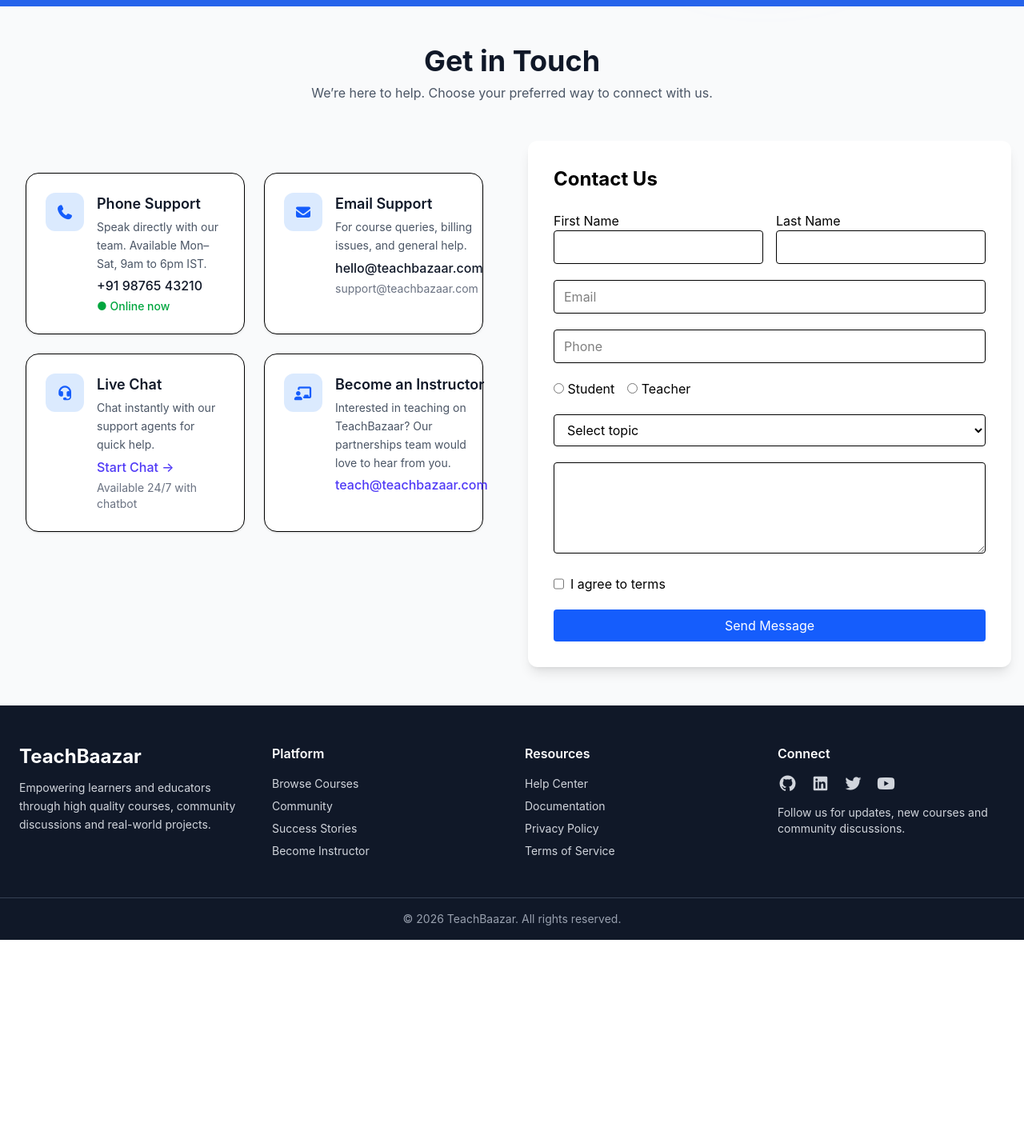
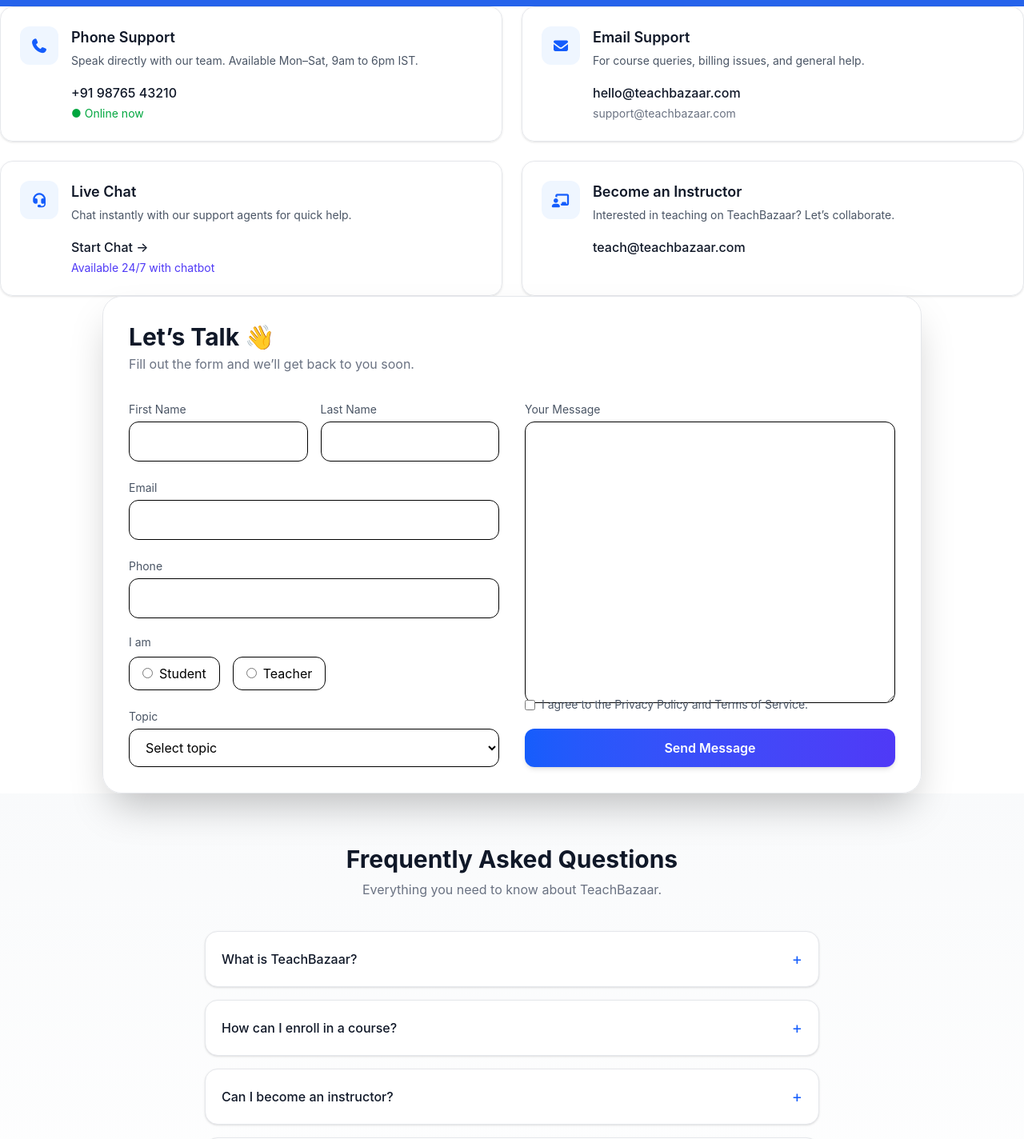
Before and after one commit to isthatViru/TEACHBAZAAR, a React app in the folder FrontEnd/myapp/: page /contact in a window 1280 px wide. Shown: the part 660-2084 px from the top of the page at 80% size. Before the commit the page ends 1835 px from the top, so only its background shows below. Built offline with nearby package versions, Linux system fonts and the light colour scheme; the HTML template or start-up script is replaced by a standard one.

Commit message:
Added FAQ Feature

```diff
--- a/FrontEnd/myapp/src/components/Contact/ContactMain/Cards/Cards.jsx
+++ b/FrontEnd/myapp/src/components/Contact/ContactMain/Cards/Cards.jsx
@@ -1,113 +1,82 @@
 import React from "react";
+
+const cardData = [
+  {
+    title: "Phone Support",
+    desc: "Speak directly with our team. Available Mon–Sat, 9am to 6pm IST.",
+    info: "+91 98765 43210",
+    extra: "● Online now",
+    icon: "fa-phone",
+    color: "text-green-600",
+  },
+  {
+    title: "Email Support",
+    desc: "For course queries, billing issues, and general help.",
+    info: "hello@teachbazaar.com",
+    extra: "support@teachbazaar.com",
+    icon: "fa-envelope",
+    color: "text-gray-500",
+  },
+  {
+    title: "Live Chat",
+    desc: "Chat instantly with our support agents for quick help.",
+    info: "Start Chat →",
+    extra: "Available 24/7 with chatbot",
+    icon: "fa-headset",
+    color: "text-indigo-600",
+  },
+  {
+    title: "Become an Instructor",
+    desc: "Interested in teaching on TeachBazaar? Let’s collaborate.",
+    info: "teach@teachbazaar.com",
+    extra: "",
+    icon: "fa-chalkboard-user",
+    color: "text-indigo-600",
+  },
+];
 
 const Cards = () => {
   return (
-    <div className="w-full flex justify-center px-4 py-10 bg-gray-50">
+    <div className="grid sm:grid-cols-2 gap-6">
+      {cardData.map((card, index) => (
+        <div
+          key={index}
+          className="group p-6 bg-white/80 backdrop-blur-md border border-gray-200 rounded-2xl shadow-sm hover:shadow-xl hover:-translate-y-1 transition-all duration-300 cursor-pointer"
+        >
+          {/* Top Section */}
+          <div className="flex items-start gap-4">
 
-      {/* Grid Container */}
-      <div className="grid grid-cols-1 sm:grid-cols-2 lg:grid-cols-2 gap-6 max-w-5xl w-full">
-
-        {/* Card 1 */}
-        <div className="flex items-start gap-4 p-6 bg-white border rounded-2xl shadow-sm hover:shadow-lg transition duration-300 h-full">
-
-          <div className="w-12 h-12 flex items-center justify-center bg-blue-100 rounded-xl flex-shrink-0">
-            <i className="fa-solid fa-phone text-blue-600 text-lg"></i>
+            {/* Icon */}
+            <div className="w-12 h-12 flex items-center justify-center rounded-xl bg-blue-50 group-hover:bg-blue-100 transition">
+              <i className={`fa-solid ${card.icon} text-blue-600 text-lg`}></i>
             </div>
 
+            {/* Content */}
             <div className="flex flex-col gap-1">
-            <h3 className="text-lg font-semibold text-gray-900">
-              Phone Support
+              <h3 className="text-lg font-semibold text-gray-900 group-hover:text-blue-600 transition">
+                {card.title}
               </h3>
 
               <p className="text-gray-600 text-sm leading-relaxed">
-              Speak directly with our team. Available Mon–Sat, 9am to 6pm IST.
+                {card.desc}
               </p>
-
-            <p className="font-medium text-gray-900">
-              +91 98765 43210
-            </p>
-
-            <span className="text-green-600 text-sm font-medium">
-              ● Online now
-            </span>
             </div>
           </div>
 
-        {/* Card 2 */}
-        <div className="flex items-start gap-4 p-6 bg-white border rounded-2xl shadow-sm hover:shadow-lg transition duration-300 h-full">
+          {/* Bottom Section */}
+          <div className="mt-4 pl-16 flex flex-col gap-1">
+            <span className="font-medium text-gray-900">
+              {card.info}
+            </span>
 
-          <div className="w-12 h-12 flex items-center justify-center bg-blue-100 rounded-xl flex-shrink-0">
-            <i className="fa-solid fa-envelope text-blue-600 text-lg"></i>
-          </div>
-
-          <div className="flex flex-col gap-1">
-            <h3 className="text-lg font-semibold text-gray-900">
-              Email Support
-            </h3>
-
-            <p className="text-gray-600 text-sm leading-relaxed">
-              For course queries, billing issues, and general help.
-            </p>
-
-            <p className="font-medium text-gray-900">
-              hello@teachbazaar.com
-            </p>
-
-            <span className="text-gray-500 text-sm">
-              support@teachbazaar.com
+            {card.extra && (
+              <span className={`text-sm ${card.color}`}>
+                {card.extra}
               </span>
+            )}
           </div>
         </div>
-
-        {/* Card 3 */}
-        <div className="flex items-start gap-4 p-6 bg-white border rounded-2xl shadow-sm hover:shadow-lg transition duration-300 h-full">
-
-          <div className="w-12 h-12 flex items-center justify-center bg-blue-100 rounded-xl flex-shrink-0">
-            <i className="fa-solid fa-headset text-blue-600 text-lg"></i>
-          </div>
-
-          <div className="flex flex-col gap-1">
-            <h3 className="text-lg font-semibold text-gray-900">
-              Live Chat
-            </h3>
-
-            <p className="text-gray-600 text-sm leading-relaxed">
-              Chat instantly with our support agents for quick help.
-            </p>
-
-            <span className="text-indigo-600 font-medium cursor-pointer hover:underline">
-              Start Chat →
-            </span>
-
-            <span className="text-gray-500 text-sm">
-              Available 24/7 with chatbot
-            </span>
-          </div>
-        </div>
-
-        {/* Card 4 */}
-        <div className="flex items-start gap-4 p-6 bg-white border rounded-2xl shadow-sm hover:shadow-lg transition duration-300 h-full">
-
-          <div className="w-12 h-12 flex items-center justify-center bg-blue-100 rounded-xl flex-shrink-0">
-            <i className="fa-solid fa-chalkboard-user text-blue-600 text-lg"></i>
-          </div>
-
-          <div className="flex flex-col gap-1">
-            <h3 className="text-lg font-semibold text-gray-900">
-              Become an Instructor
-            </h3>
-
-            <p className="text-gray-600 text-sm leading-relaxed">
-              Interested in teaching on TeachBazaar? Our partnerships team would love to hear from you.
-            </p>
-
-            <span className="text-indigo-600 font-medium">
-              teach@teachbazaar.com
-            </span>
-          </div>
-        </div>
-
-      </div>
+      ))}
     </div>
   );
 };
--- a/FrontEnd/myapp/src/components/Contact/ContactMain/Cards/CardsMain.jsx
+++ /dev/null
@@ -1,37 +0,0 @@
-import React from "react";
-import Cards from "./Cards";
-import ContactForm from "../ContactForm/ContactForm";
-
-const CardsMain = () => {
-  return (
-    <div className="bg-gray-50 py-12 px-4">
-
-      <div className="max-w-7xl mx-auto">
-
-        {/* Heading */}
-        <div className="text-center mb-12">
-          <h2 className="text-3xl md:text-4xl font-bold text-gray-900">
-            Get in Touch
-          </h2>
-          <p className="text-gray-600 mt-2">
-            We’re here to help. Choose your preferred way to connect with us.
-          </p>
-        </div>
-
-        {/* Layout */}
-        <div className="grid grid-cols-1 lg:grid-cols-2 gap-10 items-start">
-
-          {/* Cards */}
-          <Cards />
-
-          {/* Form */}
-          <ContactForm />
-
-        </div>
-
-      </div>
-    </div>
-  );
-};
-
-export default CardsMain;
--- a/FrontEnd/myapp/src/components/Contact/ContactMain/ContactForm/ContactForm.jsx
+++ b/FrontEnd/myapp/src/components/Contact/ContactMain/ContactForm/ContactForm.jsx
@@ -1,205 +1,139 @@
-import React, { useState } from "react";
+import React from "react";
 
 const ContactForm = () => {
-  const [formData, setFormData] = useState({
-    firstName: "",
-    lastName: "",
-    email: "",
-    phone: "",
-    role: "",
-    topic: "",
-    message: "",
-    consent: false,
-  });
+  return (
+    <div className="w-full flex justify-center">
 
-  const [errors, setErrors] = useState({});
-  const [loading, setLoading] = useState(false);
-  const [success, setSuccess] = useState("");
+      <div className="w-full max-w-5xl bg-white/80 backdrop-blur-xl border border-gray-200 shadow-2xl rounded-3xl p-8">
 
-  const handleChange = (e) => {
-    const { name, value, type, checked } = e.target;
+        {/* Header */}
+        <div className="mb-8">
+          <h2 className="text-3xl font-bold text-gray-900">
+            Let’s Talk 👋
+          </h2>
+          <p className="text-gray-500 mt-1">
+            Fill out the form and we’ll get back to you soon.
+          </p>
+        </div>
 
-    setFormData((prev) => ({
-      ...prev,
-      [name]: type === "checkbox" ? checked : value,
-    }));
-  };
+        {/* Horizontal Layout */}
+        <form className="grid grid-cols-1 lg:grid-cols-2 gap-8">
 
-  const validate = () => {
-    let newErrors = {};
+          {/* LEFT SIDE */}
+          <div className="space-y-5">
 
-    if (!formData.firstName.trim())
-      newErrors.firstName = "First name is required";
-
-    if (!formData.lastName.trim())
-      newErrors.lastName = "Last name is required";
-
-    if (!formData.email.includes("@"))
-      newErrors.email = "Valid email is required";
-
-    if (!/^[0-9]{10}$/.test(formData.phone))
-      newErrors.phone = "Phone must be 10 digits";
-
-    if (!formData.role)
-      newErrors.role = "Please select student or teacher";
-
-    if (!formData.topic)
-      newErrors.topic = "Please select a topic";
-
-    if (!formData.message.trim())
-      newErrors.message = "Message cannot be empty";
-
-    if (!formData.consent)
-      newErrors.consent = "You must agree before submitting";
-
-    return newErrors;
-  };
-
-  const handleSubmit = async (e) => {
-    e.preventDefault();
-
-    const validationErrors = validate();
-    setErrors(validationErrors);
-
-    if (Object.keys(validationErrors).length !== 0) return;
-
-    try {
-      setLoading(true);
-      setSuccess("");
-
-      await new Promise((resolve) => setTimeout(resolve, 1000));
-
-      setSuccess("Message sent successfully!");
-      setFormData({
-        firstName: "",
-        lastName: "",
-        email: "",
-        phone: "",
-        role: "",
-        topic: "",
-        message: "",
-        consent: false,
-      });
-    } catch (error) {
-      console.error(error);
-    } finally {
-      setLoading(false);
-    }
-  };
-
-  return (
-    <div className="w-full">
-      <div className="bg-white shadow-lg rounded-xl p-8 w-full">
-        <h2 className="text-2xl font-bold mb-6">Contact Us</h2>
-
-        <form onSubmit={handleSubmit} className="space-y-5">
-
-          <div className="grid md:grid-cols-2 gap-4">
+            {/* Names */}
+            <div className="grid grid-cols-2 gap-4">
               <div>
-              <label htmlFor="firstName">First Name</label>
+                <label className="text-sm text-gray-600">First Name</label>
                 <input
+                  type="text"
+                  name="firstName"
                   id="firstName"
-                name="firstName"
-                value={formData.firstName}
-                onChange={handleChange}
-                className="w-full border px-3 py-2 rounded"
+                  className="w-full mt-1 px-4 py-3 border rounded-xl focus:ring-2 focus:ring-blue-500"
                 />
-              {errors.firstName && <p className="text-red-500 text-sm">{errors.firstName}</p>}
               </div>
 
               <div>
-              <label htmlFor="lastName">Last Name</label>
+                <label className="text-sm text-gray-600">Last Name</label>
                 <input
+                  type="text"
+                  name="lastName"
                   id="lastName"
-                name="lastName"
-                value={formData.lastName}
-                onChange={handleChange}
-                className="w-full border px-3 py-2 rounded"
+                  className="w-full mt-1 px-4 py-3 border rounded-xl focus:ring-2 focus:ring-blue-500"
                 />
-              {errors.lastName && <p className="text-red-500 text-sm">{errors.lastName}</p>}
               </div>
             </div>
 
+            {/* Email */}
+            <div>
+              <label className="text-sm text-gray-600">Email</label>
               <input
                 type="email"
+                name="email"
                 id="email"
-            name="email"
-            placeholder="Email"
-            value={formData.email}
-            onChange={handleChange}
-            className="w-full border px-3 py-2 rounded"
+                className="w-full mt-1 px-4 py-3 border rounded-xl focus:ring-2 focus:ring-blue-500"
               />
+            </div>
 
+            {/* Phone */}
+            <div>
+              <label className="text-sm text-gray-600">Phone</label>
               <input
                 type="tel"
+                name="phone"
                 id="phone"
-            name="phone"
-            placeholder="Phone"
-            value={formData.phone}
-            onChange={handleChange}
-            className="w-full border px-3 py-2 rounded"
+                className="w-full mt-1 px-4 py-3 border rounded-xl focus:ring-2 focus:ring-blue-500"
               />
+            </div>
 
+            {/* Role */}
+            <div>
+              <label className="text-sm text-gray-600 mb-2 block">
+                I am
+              </label>
               <div className="flex gap-4">
-            <label>
-              <input
-                type="radio"
-                name="role"
-                value="student"
-                onChange={handleChange}
-              /> Student
+                <label className="flex items-center gap-2 px-4 py-2 border rounded-xl cursor-pointer hover:bg-blue-50">
+                  <input type="radio" name="role" id="student" />
+                  Student
                 </label>
+                <label className="flex items-center gap-2 px-4 py-2 border rounded-xl cursor-pointer hover:bg-blue-50">
+                  <input type="radio" name="role" id="teacher" />
+                  Teacher
+                </label>
+              </div>
+            </div>
 
-            <label>
-              <input
-                type="radio"
-                name="role"
-                value="teacher"
-                onChange={handleChange}
-              /> Teacher
+            {/* Topic */}
+            <div>
+              <label className="text-sm text-gray-600">Topic</label>
+              <select
+                name="topic"
+                id="topic"
+                className="w-full mt-1 px-4 py-3 border rounded-xl focus:ring-2 focus:ring-blue-500"
+              >
+                <option value="">Select topic</option>
+                <option value="general">General Inquiry</option>
+                <option value="courses">Courses</option>
+                <option value="support">Support</option>
+                <option value="billing">Billing</option>
+              </select>
+            </div>
+
+          </div>
+
+          {/* RIGHT SIDE */}
+          <div className="flex flex-col space-y-5">
+
+            {/* Message */}
+            <div className="flex-1">
+              <label className="text-sm text-gray-600">Your Message</label>
+              <textarea
+                name="message"
+                id="message"
+                rows="10"
+                className="w-full mt-1 px-4 py-3 border rounded-xl focus:ring-2 focus:ring-blue-500 h-full"
+              ></textarea>
+            </div>
+
+            {/* Checkbox */}
+            <div className="flex items-start gap-2 text-sm text-gray-600">
+              <input type="checkbox" id="consent" name="consent" className="mt-1" />
+              <label htmlFor="consent">
+                I agree to the Privacy Policy and Terms of Service.
               </label>
             </div>
 
-          <select
-            id="topic"
-            name="topic"
-            value={formData.topic}
-            onChange={handleChange}
-            className="w-full border px-3 py-2 rounded"
-          >
-            <option value="">Select topic</option>
-            <option value="courses">Courses</option>
-            <option value="support">Support</option>
-          </select>
-
-          <textarea
-            id="message"
-            name="message"
-            rows="4"
-            value={formData.message}
-            onChange={handleChange}
-            className="w-full border px-3 py-2 rounded"
-          />
-
-          <label className="flex gap-2">
-            <input
-              type="checkbox"
-              name="consent"
-              checked={formData.consent}
-              onChange={handleChange}
-            />
-            I agree to terms
-          </label>
-
+            {/* Button */}
             <button
               type="submit"
-            disabled={loading}
-            className="w-full bg-blue-600 text-white py-2 rounded"
+              className="w-full bg-gradient-to-r from-blue-600 to-indigo-600 text-white py-3 rounded-xl font-semibold shadow-md hover:scale-[1.02] transition"
             >
-            {loading ? "Sending..." : "Send Message"}
+              Send Message
             </button>
 
-          {success && <p className="text-green-600">{success}</p>}
+          </div>
+
         </form>
       </div>
     </div>
--- a/FrontEnd/myapp/src/components/Contact/ContactMain/ContactMain.jsx
+++ b/FrontEnd/myapp/src/components/Contact/ContactMain/ContactMain.jsx
@@ -1,11 +1,15 @@
 import React from "react";
-import CardsMain from "./Cards/CardsMain";
+import Cards from "./Cards/Cards";
+import ContactForm from "./ContactForm/ContactForm";
+import FAQ from "../FAQ/FAQ";
 
 const ContactMain = () => {
   return (
-    <div>
-      <CardsMain />
-    </div>
+   <div>
+    <Cards/>
+    <ContactForm/>
+    <FAQ/>
+   </div>
   );
 };
 
--- a/FrontEnd/myapp/src/components/Contact/FAQ/FAQ.jsx
+++ b/FrontEnd/myapp/src/components/Contact/FAQ/FAQ.jsx
@@ -1,9 +1,95 @@
-import React from 'react'
+import React, { useState } from "react";
+
+const faqData = [
+  {
+    question: "What is TeachBazaar?",
+    answer:
+      "TeachBazaar is a platform where students can discover courses and educators can share their knowledge.",
+  },
+  {
+    question: "How can I enroll in a course?",
+    answer:
+      "Simply browse available courses, select one you like, and click the enroll button to get started.",
+  },
+  {
+    question: "Can I become an instructor?",
+    answer:
+      "Yes! You can apply as an instructor and start sharing your knowledge with thousands of learners.",
+  },
+  {
+    question: "Is there customer support available?",
+    answer:
+      "Yes, we provide 24/7 support via chat, email, and phone to assist you anytime.",
+  },
+  {
+    question: "Do you offer refunds?",
+    answer:
+      "Refund policies depend on the course provider. Please check course details for specific policies.",
+  },
+];
 
 const FAQ = () => {
+  const [openIndex, setOpenIndex] = useState(null);
+
+  const toggle = (index) => {
+    setOpenIndex(openIndex === index ? null : index);
+  };
+
   return (
-    <div>FAQ</div>
-  )
-}
+    <div className="w-full py-16 px-4 bg-gradient-to-b from-gray-50 to-white">
 
-export default FAQ
+      <div className="max-w-3xl mx-auto">
+
+        {/* Heading */}
+        <div className="text-center mb-10">
+          <h2 className="text-3xl font-bold text-gray-900">
+            Frequently Asked Questions
+          </h2>
+          <p className="text-gray-500 mt-2">
+            Everything you need to know about TeachBazaar.
+          </p>
+        </div>
+
+        {/* FAQ List */}
+        <div className="space-y-4">
+
+          {faqData.map((item, index) => (
+            <div
+              key={index}
+              className="border border-gray-200 rounded-2xl bg-white shadow-sm overflow-hidden transition"
+            >
+
+              {/* Question */}
+              <button
+                onClick={() => toggle(index)}
+                className="w-full flex justify-between items-center p-5 text-left"
+              >
+                <span className="font-medium text-gray-900">
+                  {item.question}
+                </span>
+
+                <span className="text-blue-600 text-xl">
+                  {openIndex === index ? "−" : "+"}
+                </span>
+              </button>
+
+              {/* Answer */}
+              <div
+                className={`px-5 pb-5 text-gray-600 text-sm transition-all duration-300 ${
+                  openIndex === index ? "block" : "hidden"
+                }`}
+              >
+                {item.answer}
+              </div>
+
+            </div>
+          ))}
+
+        </div>
+
+      </div>
+    </div>
+  );
+};
+
+export default FAQ;
```
Lines whose indentation alone changed are shown as unchanged.
